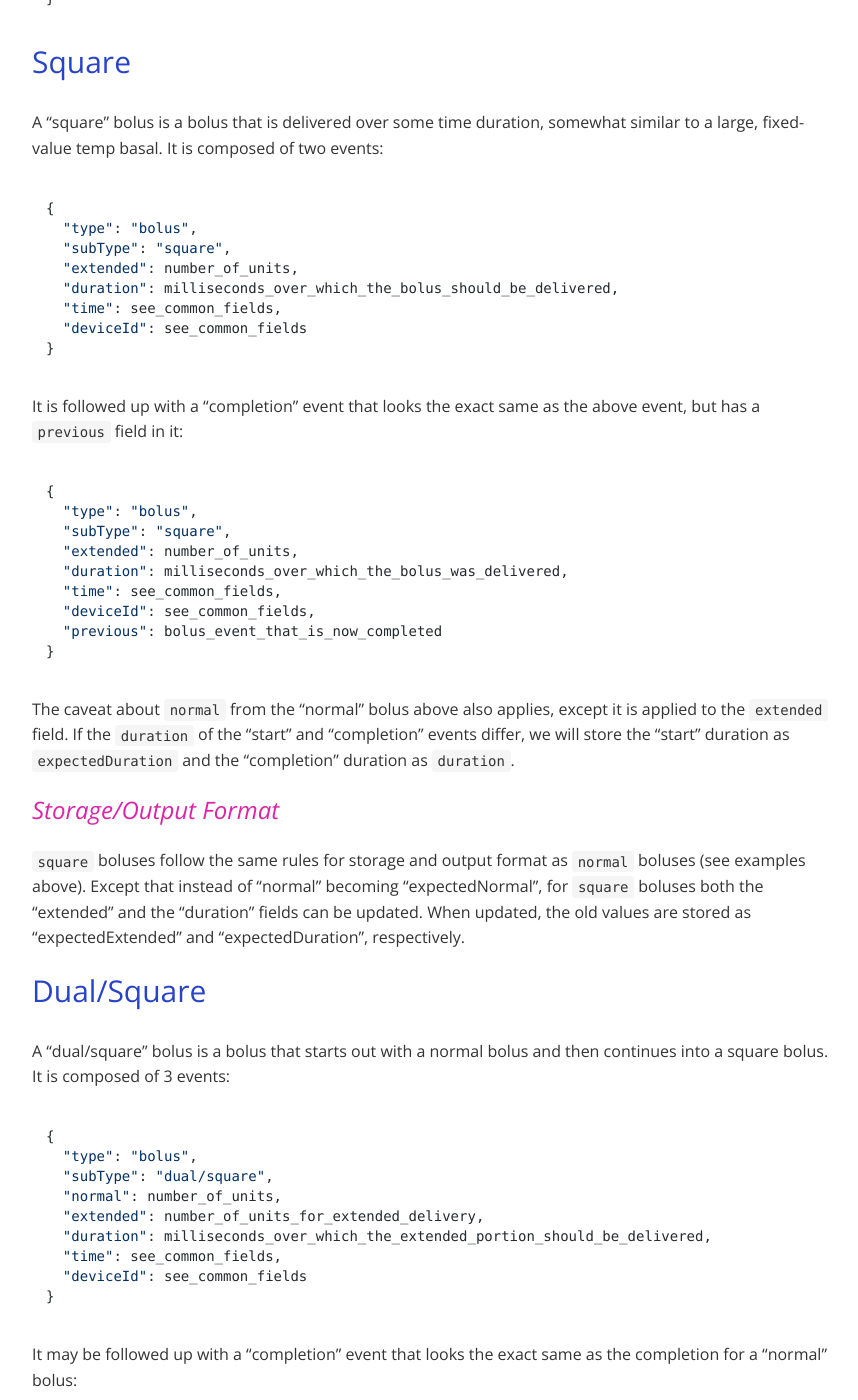
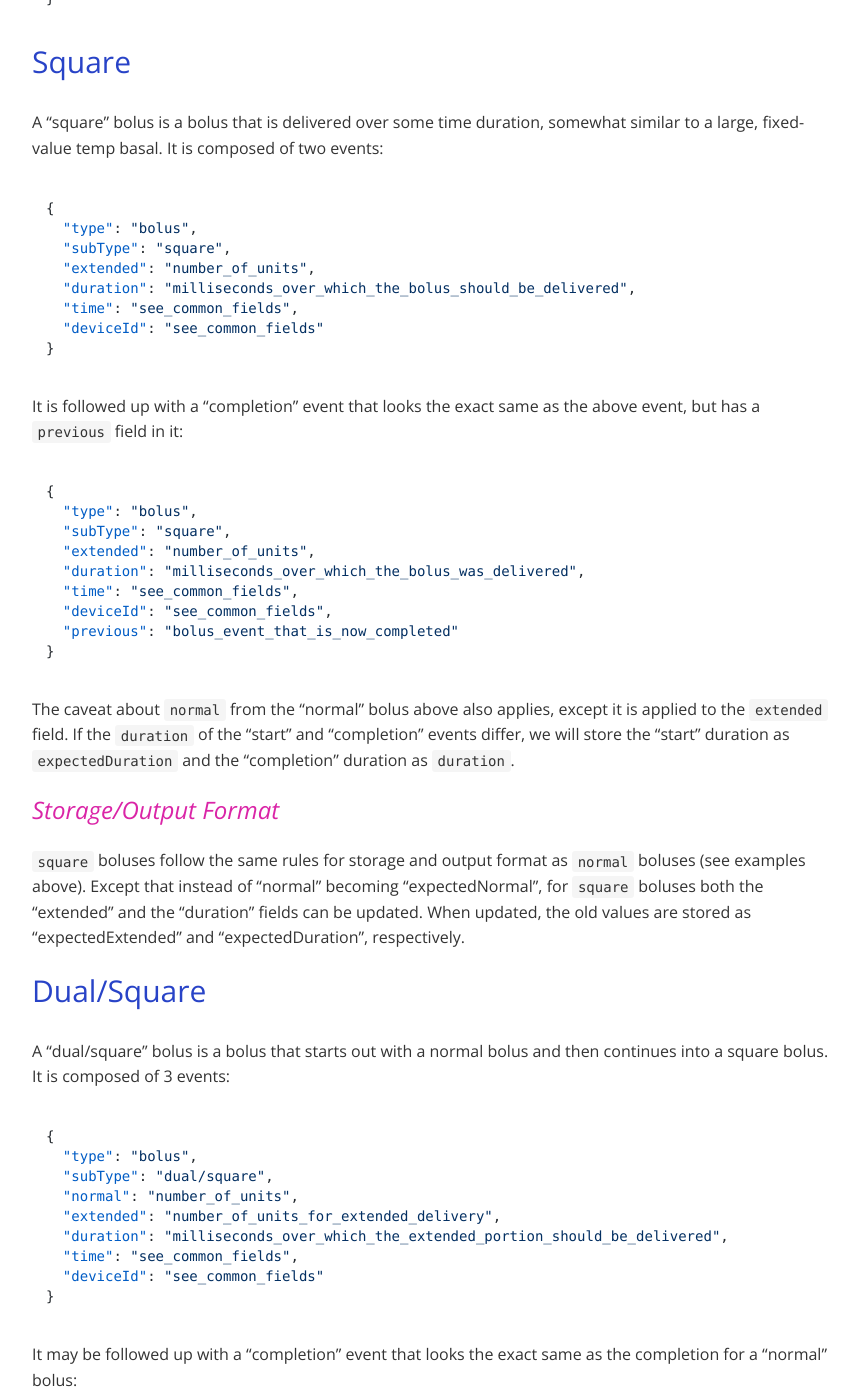
Before and after one commit to tidepool-org/tidepool-org.github.io, a Jekyll site: the page built from _docs/data-model/v1/bolus.md, in a window 1280 px wide and 1400 px high, scrolled down 3773 px. Shown: the whole window, without its empty margins (208-1066 px from the left). Built offline with Jekyll 4.4.1, drawn with Linux system fonts in a browser that asks for light colours; nearby versions of some CDN libraries; some of the changed text lies outside the part shown.

Commit message:
One more cleaned-up file.

```diff
--- a/_docs/data-model/v1/bolus.md
+++ b/_docs/data-model/v1/bolus.md
@@ -24,11 +24,11 @@ An "injected" bolus is a bolus that was delivered via injection.  It is a single
 {
   "type": "bolus",
   "subType": "injected",
-  "value": number_of_units_injected,
-  "insulin": name_of_insulin_used,
-  "time": see_common_fields,
-  "deviceId": see_common_fields,
-  "uploadId": see_common_fields
+  "value": "number_of_units_injected",
+  "insulin": "name_of_insulin_used",
+  "time": "see_common_fields",
+  "deviceId": "see_common_fields",
+  "uploadId": "see_common_fields"
 }
 ~~~
 
@@ -44,10 +44,10 @@ A "normal" bolus is a one-time dose of insulin that is all delivered as quickly
 {
   "type": "bolus",
   "subType": "normal",
-  "normal": number_of_units,
-  "time": see_common_fields,
-  "deviceId": see_common_fields,
-  "uploadId": see_common_fields
+  "normal": "number_of_units",
+  "time": "see_common_fields",
+  "deviceId": "see_common_fields",
+  "uploadId": "see_common_fields"
 }
 ~~~
 
@@ -60,11 +60,11 @@ It may be followed by a "completion" event that looks almost the same as the abo
 {
   "type": "bolus",
   "subType": "normal",
-  "normal": number_of_units,
-  "time": see_common_fields,
-  "deviceId": see_common_fields,
-  "uploadId": see_common_fields,
-  "previous": bolus_event_that_is_now_completed
+  "normal": "number_of_units",
+  "time": "see_common_fields",
+  "deviceId": "see_common_fields",
+  "uploadId": "see_common_fields",
+  "previous": "bolus_event_that_is_now_completed"
 }
 ~~~
 
@@ -174,10 +174,10 @@ A "square" bolus is a bolus that is delivered over some time duration, somewhat
 {
   "type": "bolus",
   "subType": "square",
-  "extended": number_of_units,
-  "duration": milliseconds_over_which_the_bolus_should_be_delivered,
-  "time": see_common_fields,
-  "deviceId": see_common_fields
+  "extended": "number_of_units",
+  "duration": "milliseconds_over_which_the_bolus_should_be_delivered",
+  "time": "see_common_fields",
+  "deviceId": "see_common_fields"
 }
 ~~~
 
@@ -187,11 +187,11 @@ It is followed up with a "completion" event that looks the exact same as the abo
 {
   "type": "bolus",
   "subType": "square",
-  "extended": number_of_units,
-  "duration": milliseconds_over_which_the_bolus_was_delivered,
-  "time": see_common_fields,
-  "deviceId": see_common_fields,
-  "previous": bolus_event_that_is_now_completed
+  "extended": "number_of_units",
+  "duration": "milliseconds_over_which_the_bolus_was_delivered",
+  "time": "see_common_fields",
+  "deviceId": "see_common_fields",
+  "previous": "bolus_event_that_is_now_completed"
 }
 ~~~
 
@@ -209,11 +209,11 @@ A "dual/square" bolus is a bolus that starts out with a normal bolus and then co
 {
   "type": "bolus",
   "subType": "dual/square",
-  "normal": number_of_units,
-  "extended": number_of_units_for_extended_delivery,
-  "duration": milliseconds_over_which_the_extended_portion_should_be_delivered,
-  "time": see_common_fields,
-  "deviceId": see_common_fields
+  "normal": "number_of_units",
+  "extended": "number_of_units_for_extended_delivery",
+  "duration": "milliseconds_over_which_the_extended_portion_should_be_delivered",
+  "time": "see_common_fields",
+  "deviceId": "see_common_fields"
 }
 ~~~
 
@@ -223,10 +223,10 @@ It may be followed up with a "completion" event that looks the exact same as the
 {
   "type": "bolus",
   "subType": "normal",
-  "normal": number_of_units
-  "time": see_common_fields,
-  "deviceId": see_common_fields,
-  "previous": initial_dual_square_bolus
+  "normal": "number_of_units"
+  "time": "see_common_fields",
+  "deviceId": "see_common_fields",
+  "previous": "initial_dual_square_bolus"
 }
 ~~~
 
@@ -236,11 +236,11 @@ Which may also be followed up with a "completion" event that looks the exact sam
 {
   "type": "bolus",
   "subType": "square",
-  "extended": number_of_units,
-  "duration": milliseconds_over_which_the_extended_portion_was_delivered,
-  "time": see_common_fields,
-  "deviceId": see_common_fields,
-  "previous": bolus_event_that_is_now_completed
+  "extended": "number_of_units",
+  "duration": "milliseconds_over_which_the_extended_portion_was_delivered",
+  "time": "see_common_fields",
+  "deviceId": "see_common_fields",
+  "previous": "bolus_event_that_is_now_completed"
 }
 ~~~
 
```
